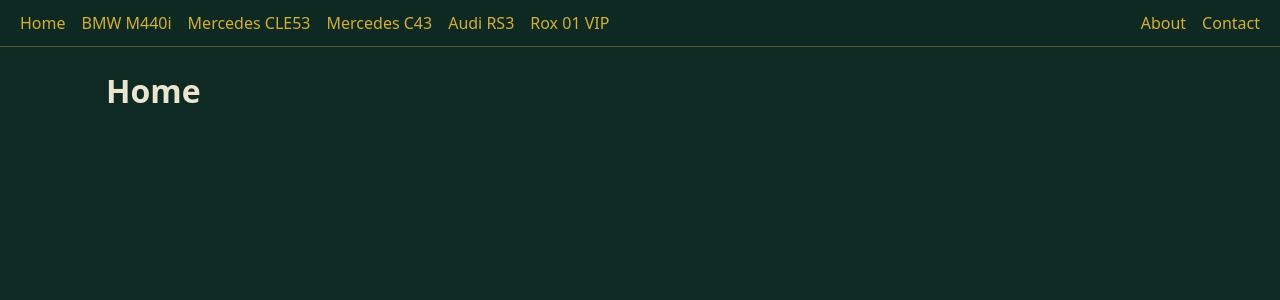
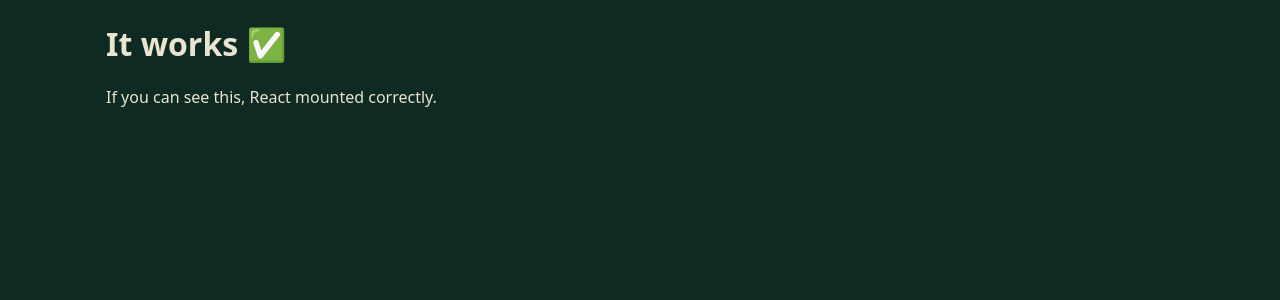
Before and after one commit to balasov25/falcon-flair-react1, a React (Vite) app: page / in a window 1280 px wide. Shown: the top 300 px of the page. Built offline with nearby package versions, Linux system fonts and the light colour scheme.

Commit message:
Update App.jsx

```diff
--- a/src/App.jsx
+++ b/src/App.jsx
@@ -1,51 +1,8 @@
-import { BrowserRouter, Routes, Route, Link } from "react-router-dom";
-import BMW from "./BMW";
-import MercedesCLE53 from "./MercedesCLE53";
-import MercedesC43 from "./MercedesC43";
-import Audi from "./Audi";
-import Rox from "./Rox";
-
-function Home() {
-  return <h1>Home</h1>;
-}
-
-function About() {
-  return <h1>About Us</h1>;
-}
-
-function Contact() {
-  return <h1>Contact</h1>;
-}
-
 export default function App() {
   return (
-    <BrowserRouter>
-      {/* Top Navigation */}
-      <nav className="topbar">
-        <Link to="/">Home</Link>
-        <Link to="/bmw">BMW M440i</Link>
-        <Link to="/mercedes-cle53">Mercedes CLE53</Link>
-        <Link to="/mercedes-c43">Mercedes C43</Link>
-        <Link to="/audi">Audi RS3</Link>
-        <Link to="/rox">Rox 01 VIP</Link>
-        <span style={{ marginLeft: "auto" }} />
-        <Link to="/about">About</Link>
-        <Link to="/contact">Contact</Link>
-      </nav>
-
-      {/* Page Content */}
-      <div className="container">
-        <Routes>
-          <Route path="/" element={<Home />} />
-          <Route path="/bmw" element={<BMW />} />
-          <Route path="/mercedes-cle53" element={<MercedesCLE53 />} />
-          <Route path="/mercedes-c43" element={<MercedesC43 />} />
-          <Route path="/audi" element={<Audi />} />
-          <Route path="/rox" element={<Rox />} />
-          <Route path="/about" element={<About />} />
-          <Route path="/contact" element={<Contact />} />
-        </Routes>
-      </div>
-    </BrowserRouter>
+    <div className="container">
+      <h1>It works ✅</h1>
+      <p>If you can see this, React mounted correctly.</p>
+    </div>
   );
 }
```
